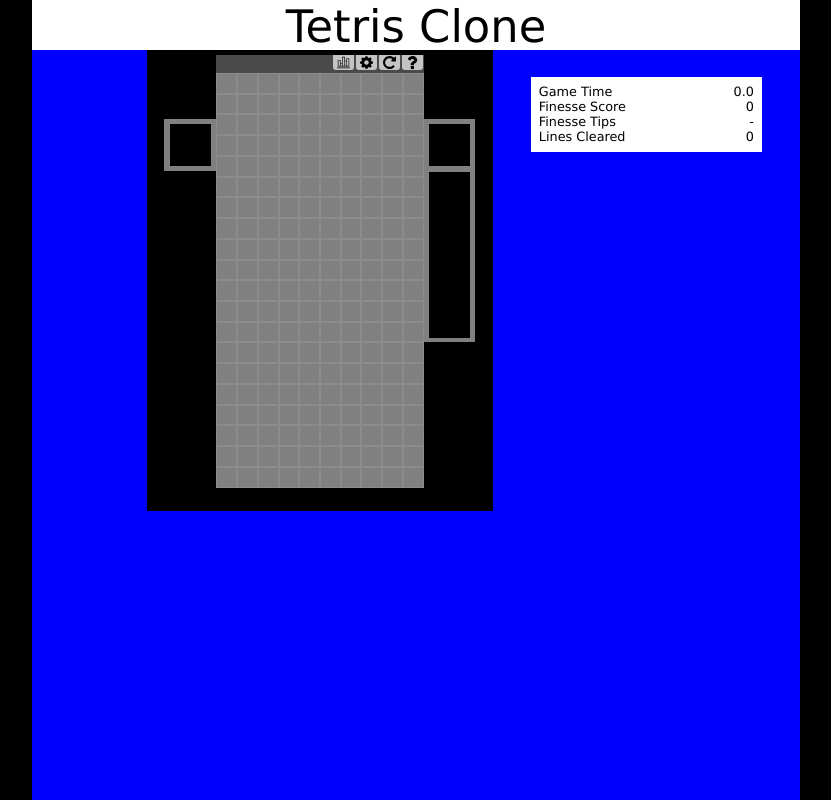
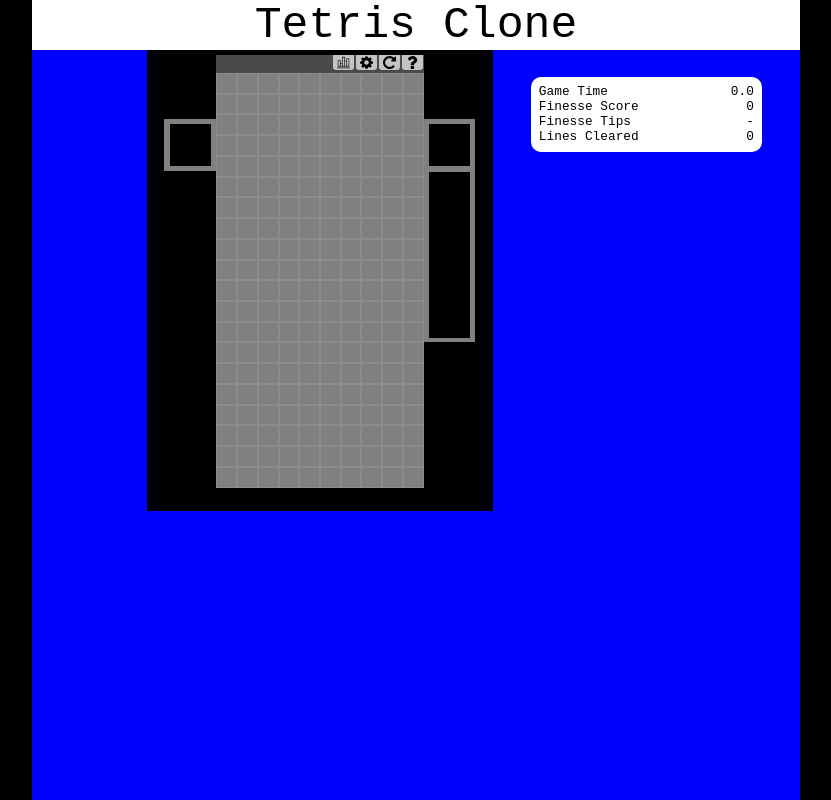
Before and after one commit to ambmdusd/ambmdusd.github.io, a plain HTML site: page index.html in a window 1280 px wide. Shown: the whole page, without its empty margins (224-1055 px from the left). Drawn offline with Linux system fonts and the light colour scheme.

Commit message:
Update basic page.css

```diff
--- a/css/basic page.css
+++ b/css/basic page.css
@@ -1,5 +1,5 @@
 body {
-    font-family: "Verdana";
+    font-family: "Courier New";
     background: black;
     margin: 0px;
     overflow: hidden;
@@ -48,6 +48,7 @@ body {
     white-space: nowrap;
     font-size: 1vw;
     border-spacing: 0px;
+    border-radius: 10px;
 }
 
 td {
```
